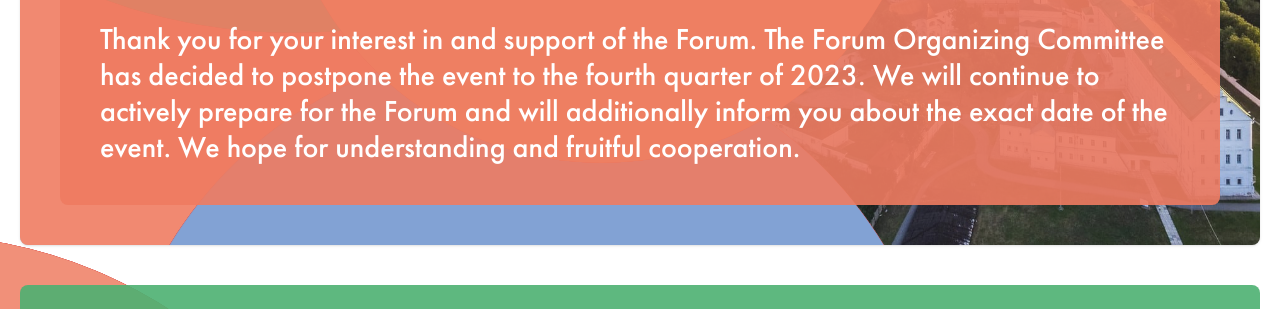
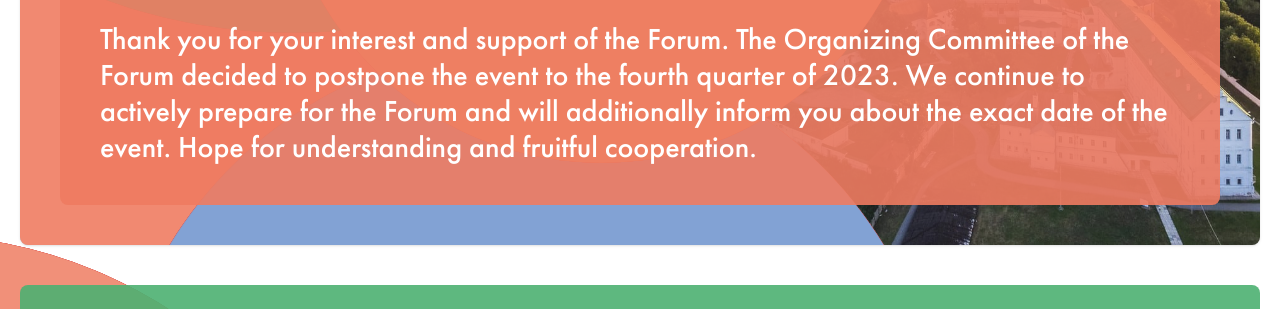
Before and after one commit to urc-ru/rusindforum.urc.ru, a website: page docs/en.html in a window 1280 px wide. Shown: the part 487-796 px from the top of the page. Drawn offline with nearby package versions, Linux system fonts and the light colour scheme; a web font is replaced by a local one.

Commit message:
upd en info

```diff
--- a/docs/en.html
+++ b/docs/en.html
@@ -58,10 +58,7 @@
                             Dear colleagues and friends!
                         </div>
                         <div class="text-xl lg:text-3xl leading-tight">
-Thank you for your interest in and support of the Forum.
-The Forum Organizing Committee has decided to postpone the event to the fourth quarter of 2023.
-We will continue to actively prepare for the Forum and will additionally inform you about the exact date of the event.
-We hope for understanding and fruitful cooperation.
+Thank you for your interest and support of the Forum. The Organizing Committee of the Forum decided to postpone the event to the fourth quarter of 2023. We continue to actively prepare for the Forum and will additionally inform you about the exact date of the event. Hope for understanding and fruitful cooperation.
                         </div>
                     </div>
                 </div>
```
